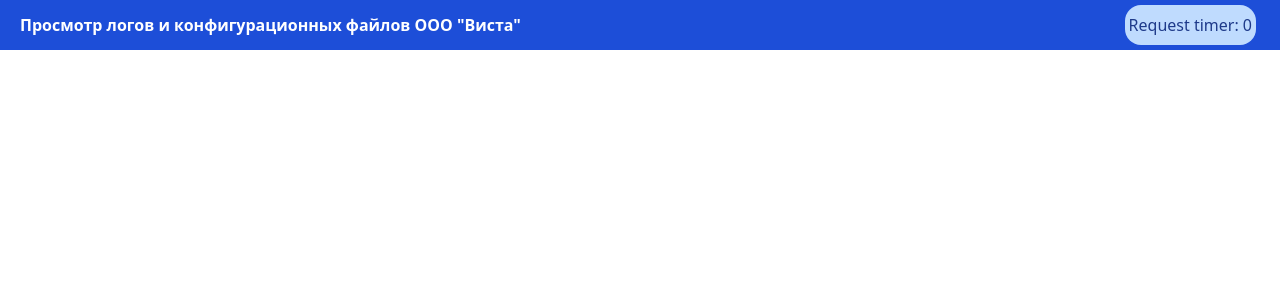
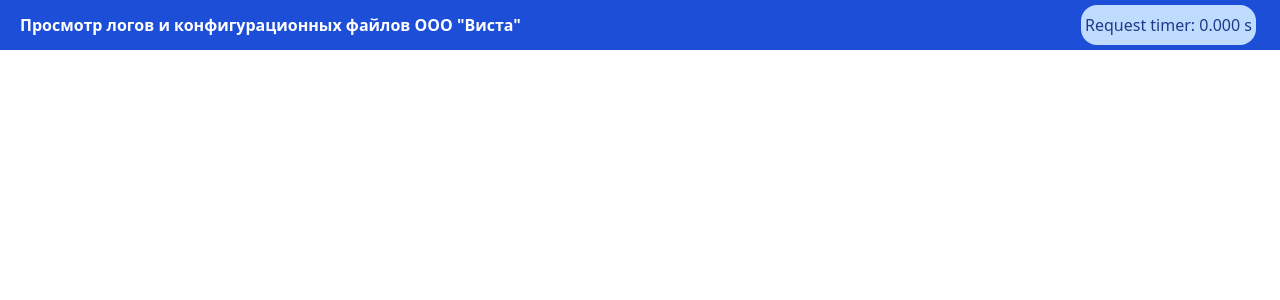
Before and after one commit to so1tan0v/log-checker-frontend, a React (Create React App) app: page /editor in a window 1280 px wide. Shown: the top 300 px of the page. Built offline with nearby package versions, Linux system fonts and the light colour scheme; no server answers; what monaco-editor, monaco-yaml would draw is missing.

Commit message:
Fix request timer

```diff
--- a/src/components/Header.tsx
+++ b/src/components/Header.tsx
@@ -1,28 +1,49 @@
-import React, { useEffect } from 'react';
-import {useStopwatch} from "react-timer-hook";
-import {useSelector} from "react-redux";
-import {titleName} from "../consts";
-
+import React, {useEffect, useState} from 'react';
+import {useSelector} from 'react-redux';
+import {titleName} from '../consts';
 
 export function Header() {
     const requestTimerStart = useSelector((state: any) => state.app.timer);
-    const timer = useStopwatch();
+    const [startTime, setStartTime] = useState<number | null>(null);
+    const [elapsedTime, setElapsedTime] = useState<number>(0);
 
     useEffect(() => {
+        let interval: NodeJS.Timeout | null = null;
+
         if (requestTimerStart) {
-            timer.reset();
-            timer.start();
+            setStartTime(Date.now());
+            interval = setInterval(() => {
+                if (startTime) {
+                    const currentTime = Date.now();
+                    const elapsedMilliseconds = currentTime - startTime;
+                    setElapsedTime(elapsedMilliseconds);
+                }
+            }, 100);
         } else {
-            timer.pause();
+            if (interval) {
+                clearInterval(interval);
+            }
+            if (startTime) {
+                const endTime = Date.now();
+                const elapsedMilliseconds = endTime - startTime;
+                setElapsedTime(elapsedMilliseconds);
+            }
         }
-    }, [requestTimerStart]);
+
+        return () => {
+            if (interval) {
+                clearInterval(interval);
+            }
+        };
+    }, [requestTimerStart, startTime]);
 
     return (
         <nav className="h-[50px] items-center flex justify-between px-5 bg-blue-700 text-white">
             <span className="font-bold">{titleName}</span>
             <div className={'flex p-0 m-0 content-center'}>
-                <div className={'bg-blue-200 text-blue-900 h-4/5 rounded-2xl content-center pt-2 pb-2 pl-1 pr-1 ml-1 mr-1'}>
-                    Request timer: <span id={'timer'}>{timer.seconds}</span>
+                <div
+                    className={'bg-blue-200 text-blue-900 h-4/5 rounded-2xl content-center pt-2 pb-2 pl-1 pr-1 ml-1 mr-1'}>
+                    Request timer: <span id={'timer'}>{(elapsedTime / 1000).toFixed(3)} s</span>
                 </div>
             </div>
         </nav>
```
